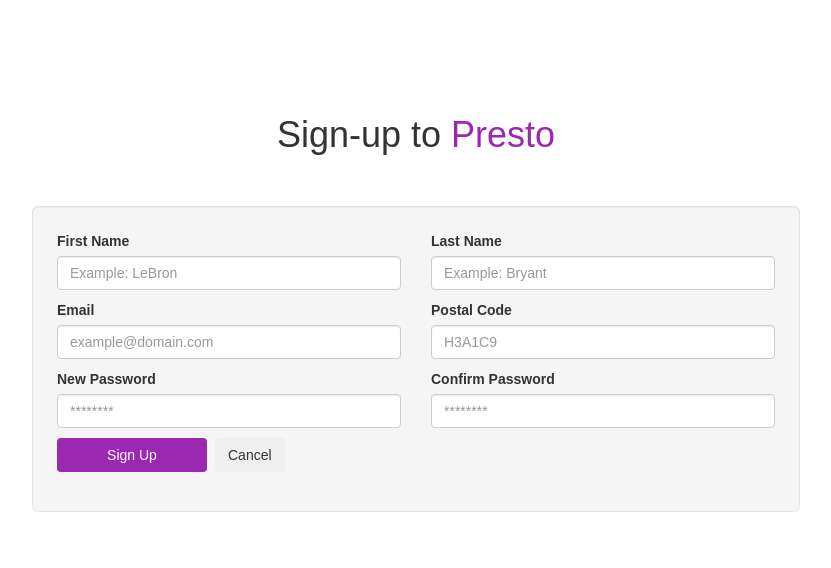
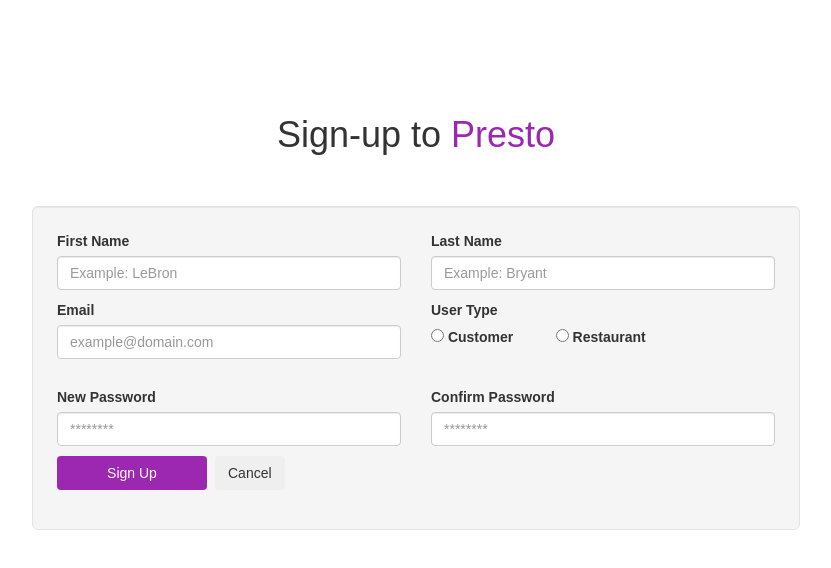
Before and after one commit to rawad663/Presto, a React (Create React App) app: page /signup in a window 1280 px wide. Shown: the top 568 px of the page, without its empty margins (224-1055 px from the left). Built offline with nearby package versions, Linux system fonts and the light colour scheme; what phone-number-prop-type would draw is missing.

Commit message:
Add radio button for user type

```diff
--- a/src/components/SignupComponent/index.js
+++ b/src/components/SignupComponent/index.js
@@ -1,9 +1,9 @@
 import React from 'react';
 import PropTypes from 'prop-types';
-import { Well, FormGroup, FormControl, ControlLabel} from 'react-bootstrap';
+import { Well, FormControl, ControlLabel} from 'react-bootstrap';
 import phoneNumberPropType from 'phone-number-prop-type';
 import {purple_main} from "../../resources/colors";
-import {Button, Row, Col} from 'reactstrap'
+import {Button, Row, Col, Input, FormGroup, Label} from 'reactstrap'
 import { RadioGroup, RadioButton } from 'react-radio-buttons';
 // import { purple_main } from '../../resources/colors';
 
@@ -70,27 +70,36 @@
                             />
                         </Col>
                         <Col sm={{ size: 6, offset: 1 }}>
-                            {/*<Label check>*/}
+                            {/*<FormGroup tag="fieldset">*/}
+                            {/*<ControlLabel> User Type </ControlLabel>*/}
+                                {/*<FormGroup check>*/}
+                                    {/*<Label check>*/}
+                                        {/*<Input type="radio" name="radio1" />{' '}*/}
+                                        {/*Customer*/}
+                                    {/*</Label>*/}
+                                    {/*<Label check>*/}
+                                        {/*<Input type="radio" name="radio1" />{' '}*/}
+                                        {/*Resto*/}
+                                    {/*</Label>*/}
+                                {/*</FormGroup>*/}
 
-
-
-                            {/*<RadioGroup onChange={props.handleUserTypeChanged} horizontal>*/}
-                                {/*<RadioButton value={"Restaurant"}>*/}
-                                    {/*Restaurant*/}
-                                {/*</RadioButton>*/}
-                                {/*<RadioButton value={"Customer"}>*/}
-                                    {/*Customer*/}
-                                {/*</RadioButton>*/}
-                            {/*</RadioGroup>*/}
-
-
-                            <ControlLabel> Postal Code</ControlLabel>
-                            <FormControl
-                                type="text"
-                                value={props.postalCode}
-                                placeholder="H3A1C9"
-                                onChange={props.handlePostalCodeChange}
-                            />
+                            <FormGroup tag="fieldset" column>
+                                <ControlLabel> User Type </ControlLabel>
+                                <Row style={styles.row}>
+                                    <Col sm={{ size: 4, offset: 1 }}>
+                                        <Label check>
+                                            <Input type="radio" name="radio2" />{' '}
+                                            Customer
+                                        </Label>
+                                    </Col>
+                                    <Col sm={{ size: 4, offset: 1 }}>
+                                        <Label check>
+                                            <Input type="radio" name="radio2" />{' '}
+                                            Restaurant
+                                        </Label>
+                                    </Col>
+                                </Row>
+                            </FormGroup>
                         </Col>
                     </Row>
 
--- a/src/containers/SignupContainer/index.js
+++ b/src/containers/SignupContainer/index.js
@@ -72,7 +72,7 @@
                 email = {this.state.email}
                 password = {this.state.password}
                 password2 = {this.state.password2}
-                address = {this.state.email}
+                address = {this.state.address}
                 postalCode = {this.state.postalCode}
                 phoneNumber = {this.state.phoneNumber}
                 userType = {this.state.userType}
```
